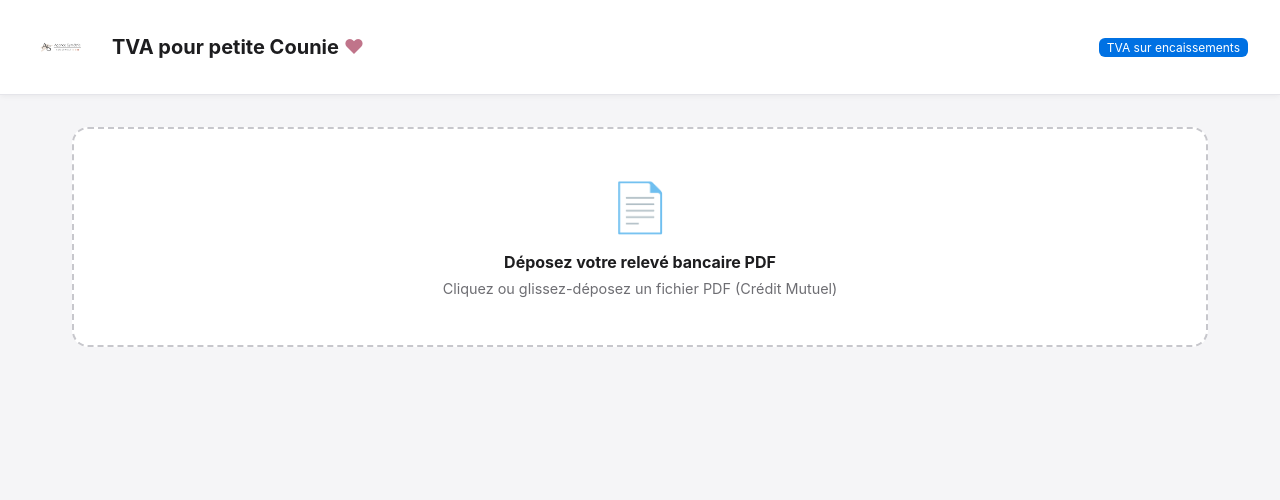
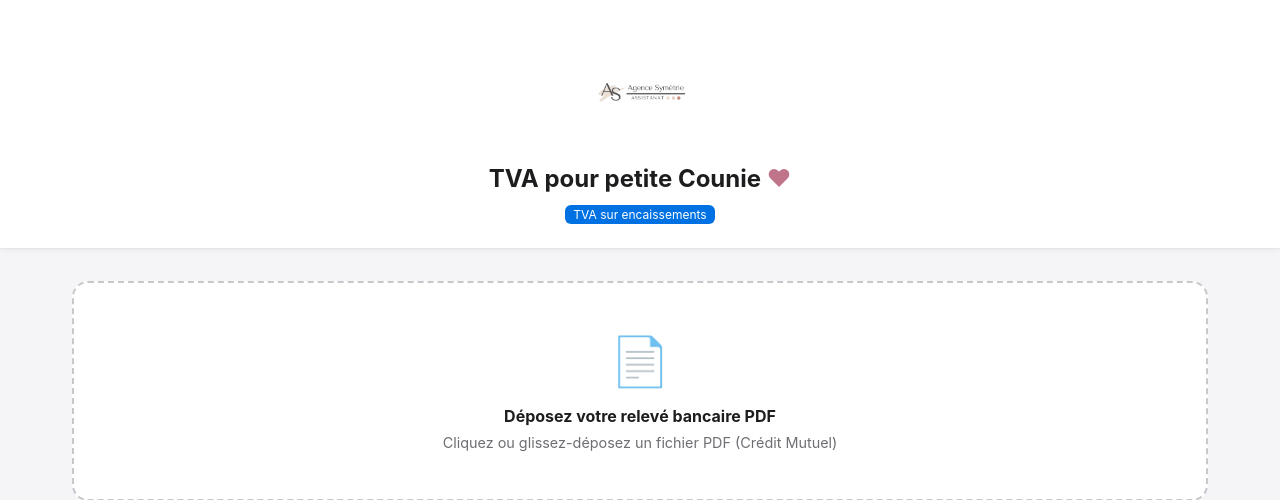
Before and after one commit to sebastienmarek-debug/tva-calculator, a Flask app: page / in a window 1280 px wide. Shown: the top 500 px of the page. Run offline with Flask 3, Linux system fonts and the light colour scheme; parts of the project's set-up code (start-up, migrations or seed data) failed here and were passed over.

Commit message:
Logo centré et agrandi, titre centré

```diff
--- a/templates/index.html
+++ b/templates/index.html
@@ -9,13 +9,12 @@
     body { font-family: -apple-system, BlinkMacSystemFont, 'Segoe UI', sans-serif; background: #f5f5f7; color: #1d1d1f; }
 
     header {
-      background: white; padding: 1.2rem 2rem;
-      display: flex; align-items: center; justify-content: space-between;
+      background: white; padding: 2rem 2rem 1.5rem;
+      display: flex; flex-direction: column; align-items: center; justify-content: center; gap: 0.75rem;
       border-bottom: 1px solid #e5e5ea; box-shadow: 0 1px 6px rgba(0,0,0,0.06);
     }
-    header .left { display: flex; align-items: center; gap: 1.5rem; }
-    header img.logo { height: 56px; object-fit: contain; }
-    header h1 { font-size: 1.25rem; font-weight: 700; color: #1d1d1f; }
+    header img.logo { height: 120px; object-fit: contain; }
+    header h1 { font-size: 1.5rem; font-weight: 700; color: #1d1d1f; text-align: center; }
     header h1 span { color: #c0748a; }
     header .badge { background: #0071e3; border-radius: 6px; padding: 2px 8px; font-size: 0.75rem; color: white; }
 
@@ -137,10 +136,8 @@
 </head>
 <body>
   <header>
-    <div class="left">
-      <img src="/static/logo.png" alt="Agence Symétrie Assistanat" class="logo">
-      <h1>TVA pour petite Counie <span>♥</span></h1>
-    </div>
+    <img src="/static/logo.png" alt="Agence Symétrie Assistanat" class="logo">
+    <h1>TVA pour petite Counie <span>♥</span></h1>
     <span class="badge">TVA sur encaissements</span>
   </header>
 
```
